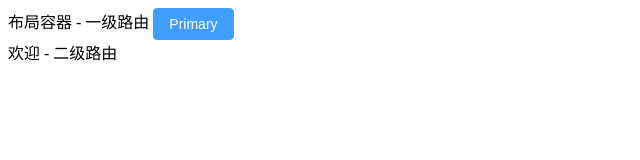
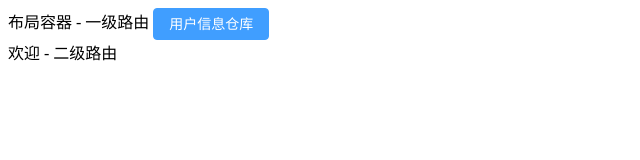
Before and after one commit to Rank2000/YuzuSoft_GirlsFart, a Vue app: page /#/yuzusoft/welcome in a window 1280 px wide. Shown: the top 160 px of the page, without its empty margins (0-640 px from the left). Built offline with nearby package versions, Linux system fonts and the light colour scheme.

Commit message:
pinia仓库完成

```diff
--- a/package.json
+++ b/package.json
@@ -12,6 +12,8 @@
   "dependencies": {
     "core-js": "^3.8.3",
     "element-plus": "^2.8.5",
+    "pinia": "^2.2.4",
+    "pinia-plugin-persistedstate": "^4.1.1",
     "vue": "^3.2.13",
     "vue-router": "^4.0.3"
   },
--- /dev/null
+++ b/src/stores/index.js
@@ -0,0 +1,12 @@
+import { createPinia } from 'pinia'
+import persist from 'pinia-plugin-persistedstate'
+
+const pinia = createPinia() // 创建 pinia 实例
+pinia.use(persist) // pinia 使用持久化插件
+
+export default pinia
+
+// 统一仓库出口
+
+export * from './modules/user.js'
+export * from './modules/story.js'
--- /dev/null
+++ b/src/stores/modules/user.js
@@ -0,0 +1,28 @@
+import { defineStore } from 'pinia'
+import { ref } from 'vue'
+// 用户模式 token setToken removeToken
+export const useUserStore = defineStore(
+  'big-user',
+  () => {
+    //测试
+    const test = '用户信息仓库'
+    // token
+    const token = ref('')
+    const setToken = (newToken) => {
+      token.value = newToken
+    }
+    const removeToken = () => {
+      token.value = ''
+    }
+
+    return {
+      test,
+      token,
+      setToken,
+      removeToken
+    }
+  },
+  {
+    persist: true
+  }
+)
--- a/src/views/layout/LayoutContainer.vue
+++ b/src/views/layout/LayoutContainer.vue
@@ -1,7 +1,13 @@
+<script setup>
+import { useUserStore } from '@/stores'
+
+const userStore = useUserStore()
+</script>
+
 <template>
   <div>
     布局容器 - 一级路由
-    <el-button type="primary">Primary</el-button>
+    <el-button type="primary">{{ userStore.test }}</el-button>
   </div>
   <router-view></router-view>
 </template>
```
Also changed, not shown: src/main.js (+8 -1 lines), src/stores/modules/story.js (added), 2 other files (tests, documents, lock files or other folders).
